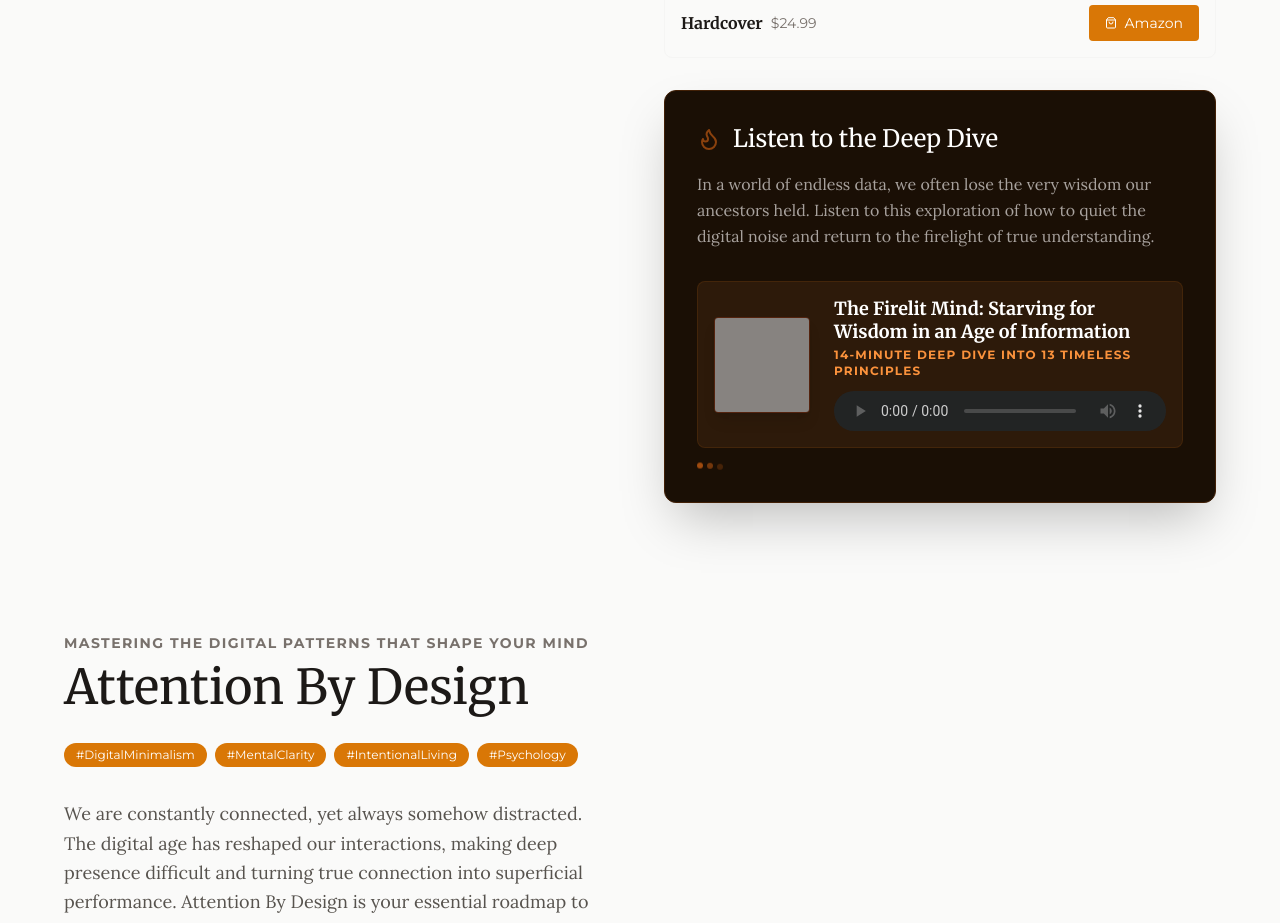
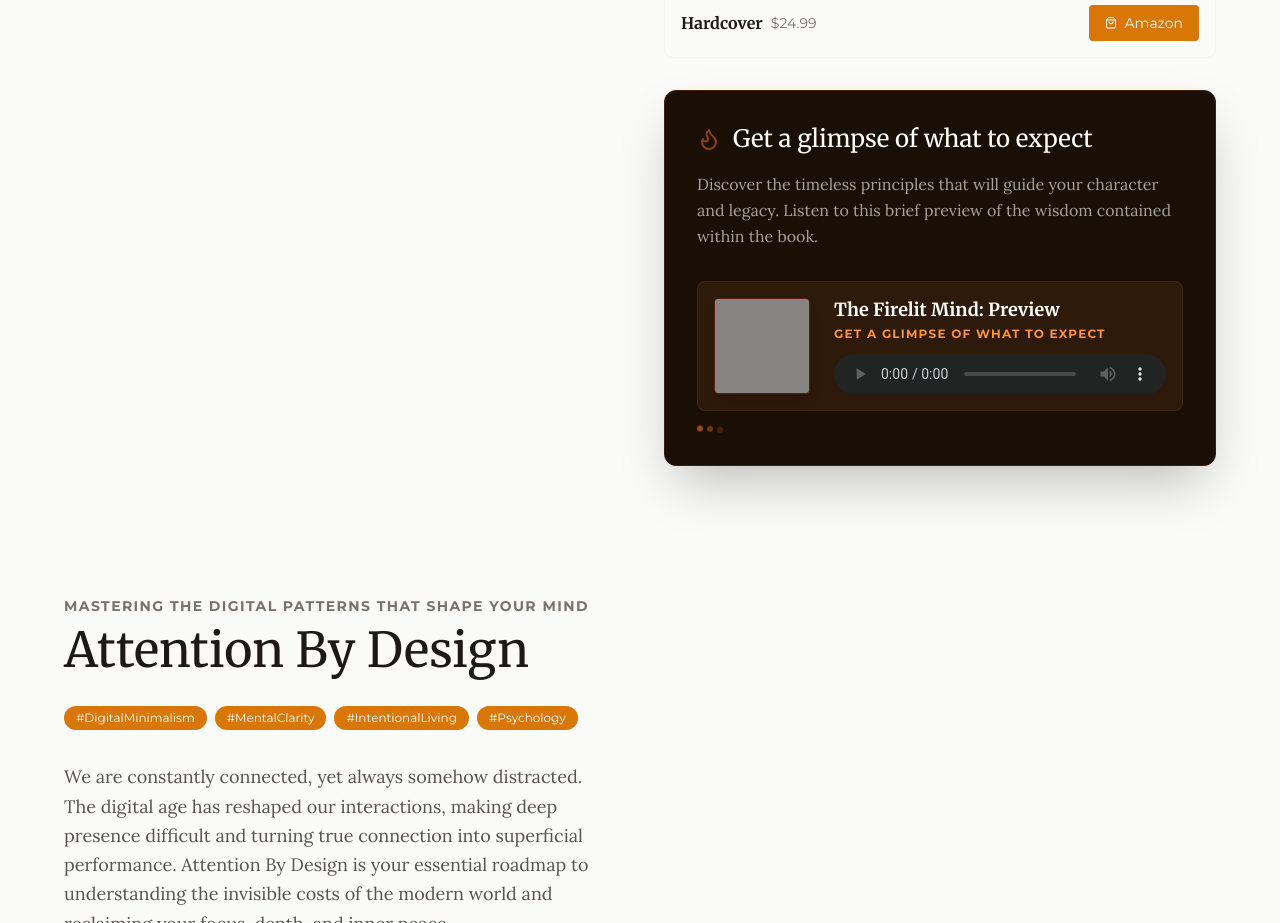
Before and after one commit to KevSila/KevSila-Books-Landing-Page, a React (Vite) app: page / in a window 1280 px wide. Shown: the part 2160-3083 px from the top of the page. Built offline with nearby package versions, Linux system fonts and the light colour scheme; grey boxes are pictures that could not be loaded.

Commit message:
feat: Update audio preview content and URL
The audio preview content and URL for 'The Firelit Mind' have been updated. The heading and description are now more action-oriented and a new source URL is provided. Additionally, the subtitle for 'Attention By Design' has been adjusted for consistency.

```diff
--- a/data.ts
+++ b/data.ts
@@ -59,18 +59,18 @@ export const BOOKS: Book[] = [
       }
     ],
     audioPreview: {
-      heading: "Listen to the Deep Dive",
-      description: "In a world of endless data, we often lose the very wisdom our ancestors held. Listen to this exploration of how to quiet the digital noise and return to the firelight of true understanding.",
-      title: "The Firelit Mind: Starving for Wisdom in an Age of Information",
-      subtitle: "14-Minute Deep Dive into 13 Timeless Principles",
-      sourceUrl: "https://res.cloudinary.com/dn6libhk1/video/upload/e_volume:auto,q_auto,f_auto/v1767872555/Information_Overload_Starving_for_Wisdom_wustrp.mp4",
+      heading: "Get a glimpse of what to expect",
+      description: "Discover the timeless principles that will guide your character and legacy. Listen to this brief preview of the wisdom contained within the book.",
+      title: "The Firelit Mind: Preview",
+      subtitle: "Get a glimpse of what to expect",
+      sourceUrl: "https://res.cloudinary.com/dn6libhk1/video/upload/v1771170168/Firelit%20Mind.mp4",
       theme: 'firelit'
     }
   },
   {
     id: "solitude-digital",
     title: "Attention By Design",
-    subtitle: "Mastering the Digital Patterns That Shape Your Mind",
+    subtitle: "Mastering the digital patterns that shape your mind",
     description: "A cultural and psychological exploration of how constant connectivity reshapes our minds and relationships.",
     longDescription: [
       "We are constantly connected, yet always somehow distracted. The digital age has reshaped our interactions, making deep presence difficult and turning true connection into superficial performance. Attention By Design is your essential roadmap to understanding the invisible costs of the modern world and reclaiming your focus, depth, and inner peace.",
```
